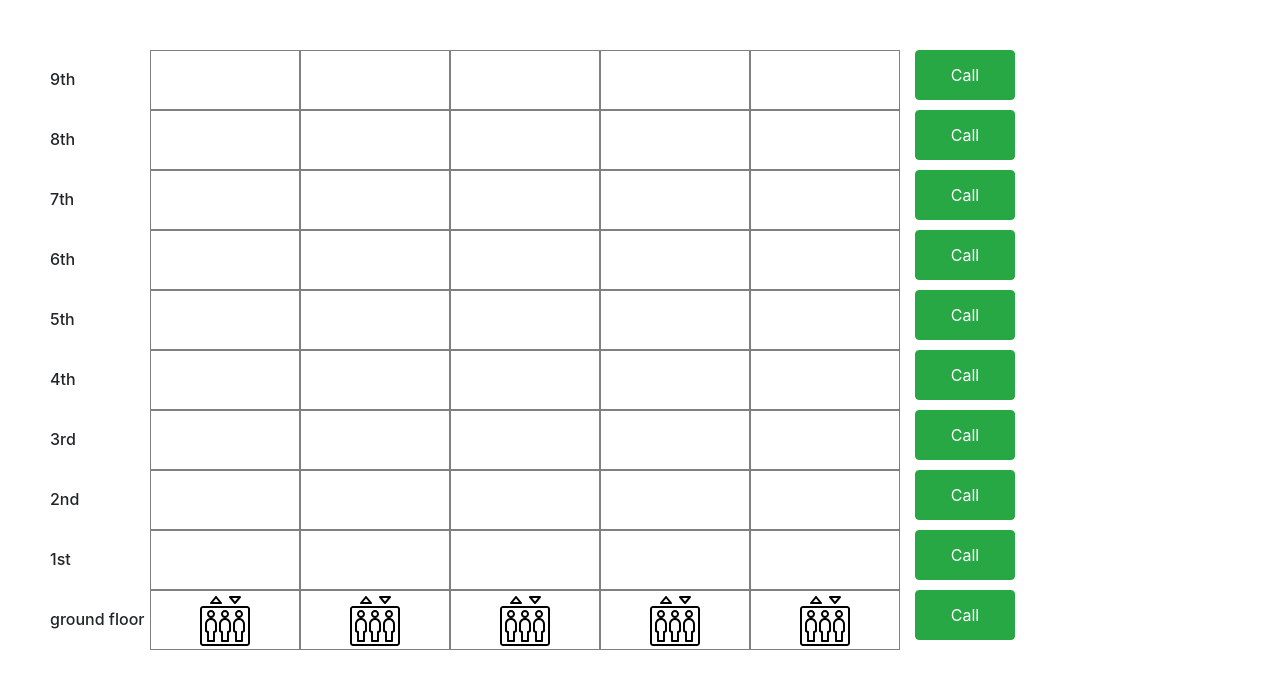
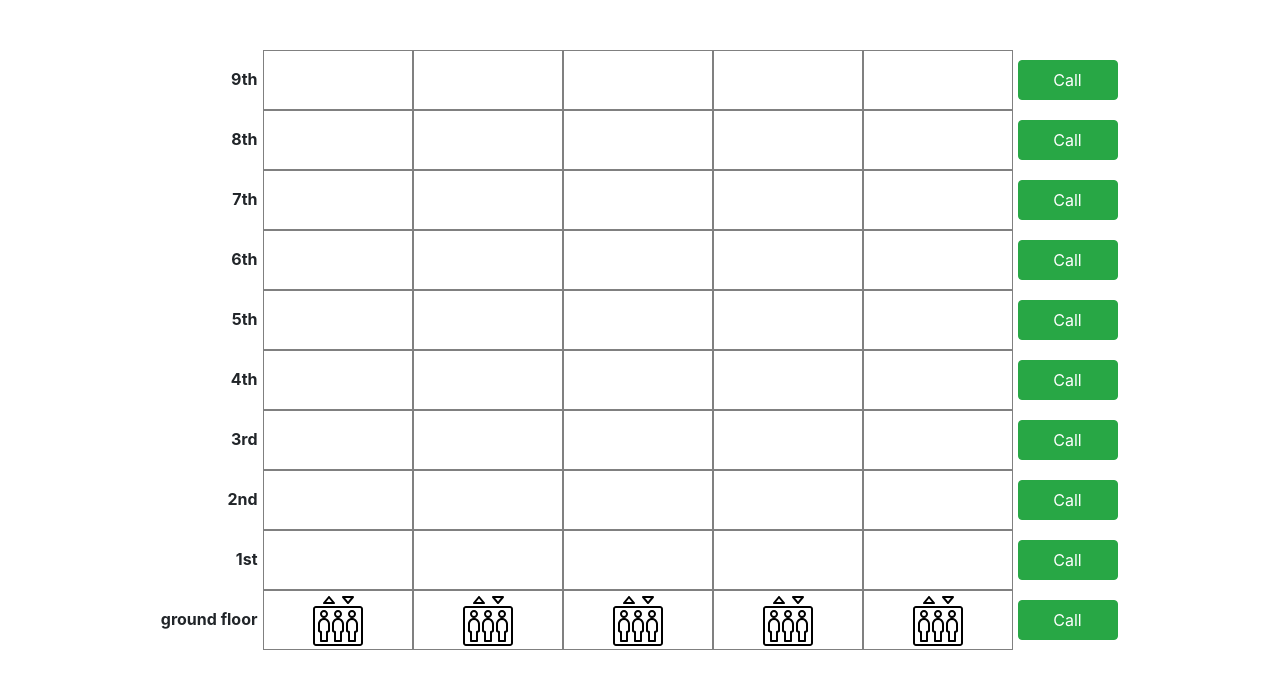
Before and after one commit to hodaya55/basic-react-setup, a React (Create React App) app: page /building in a window 1280 px wide. Shown: the top 688 px of the page. Built offline with nearby package versions, Linux system fonts and the light colour scheme; no server answers.

Commit message:
changed gui and some logic, need to do smooth movement and entry point

```diff
--- a/src/Utils.js
+++ b/src/Utils.js
@@ -15,7 +15,7 @@ export const generateFloors = () => {
 
   let _floors = floors.map((floor, i) => {
     floor['floorIndex'] = i;
-    floor['isPending'] = false;
+    floor['isPending'] = null;
     return floor;
   })
 
--- a/src/components/App.css
+++ b/src/components/App.css
@@ -28,15 +28,11 @@
   color: #61dafb;
 }
 
-@keyframes App-logo-spin {
-  from {
-    transform: rotate(0deg);
-  }
+.center {
+  display: flex;
+  justify-content: center;
+}
 
-  to {
-    transform: rotate(360deg);
-  }
-}
 
 /*
 .slide-bottom {
--- a/src/components/App.js
+++ b/src/components/App.js
@@ -1,14 +1,36 @@
 import './App.css';
 import Building from './Building';
+import { Link, Route, Navigation } from 'react-router-dom';
+import Button from 'react-bootstrap/Button'
 
 function App() {
 
   // TODO: create an entry point to the application
+
   return (
     <div >
-      <Building />
-    </div>
+
+      {/* <nav>
+        <Link to="/building">Dashboard</Link>
+      </nav>
+      <Route
+        path="/building"
+        component={Building}
+      /> */}
+
+      {/* <header className="App-header">
+        welcome to our building
+      </header> */}
+
+      {/* <Link to='./Building'>
+        {/* <Button>
+          Get inside
+    </Button> */}
+      {/* </Link> */}
+      < Building />
+    </div >
   );
 }
 
+
 export default App;
--- a/src/components/Building.js
+++ b/src/components/Building.js
@@ -13,7 +13,6 @@ export default function Building() {
 
   const floorBtnPressed = (fIndex) => {
     // console.log('floorIndex: ', fIndex);
-
     let _floors = floors.map((f, i) => {
       if (f.floorIndex === fIndex) {
         f.isPending = true;
@@ -23,7 +22,6 @@ export default function Building() {
     setFloors(_floors);
 
     elevatorsDestinationQueue.push(fIndex);
-    console.log('requested Floors', elevatorsDestinationQueue);
 
     // Checking here if an elevator avialable to come to this floorIndex and find the closet one
     findingClosetElevator(fIndex);
@@ -32,15 +30,14 @@ export default function Building() {
   const findingClosetElevator = (floorIndex) => {
     // Identify the closet elevator to the floor, and send the elevator to that floor
     const avialableElevators = elevators.filter(e => !e.isMoving);
-    console.log('avialableElevators', avialableElevators);
+    // console.log('avialable Elevators', avialableElevators);
     if (avialableElevators.length) {
       const distances = avialableElevators.map((e, i) => {
         return { distance: Math.abs(floorIndex - e.currentFloorIndex), elevatorIndex: i }
       });
       const closetElevator = distances.reduce((prev, curr) => prev.distance < curr.distance ? prev : curr);
-      const closetElevatorIndex = closetElevator.elevatorIndex;
 
-      handleCallingElevator(floorIndex, closetElevatorIndex, closetElevator.distance);
+      handleCallingElevator(floorIndex, closetElevator.elevatorIndex, closetElevator.distance);
 
       // Wait 2 seconds before moving to the next call (If exists)
       if (elevatorsDestinationQueue.length > 0) {
@@ -55,15 +52,15 @@ export default function Building() {
 
   const handleCallingElevator = (requestedFloorIndex, elevatorIndex, countFloors) => {
     console.log('handlecallingelevator');
-    // delete the requested floor from the queqe (maybe not push at all in floorBtnPressed func?)
+    // delete the requested floor from the queqe (maybe not push at all in floorBtnPressed func and only in findingClosetElevator func?)
     elevatorsDestinationQueue.pop();
 
     // Measure the time it took the elevator to reach the designated floor
     // I'm assuming each floor takes 0.5 sec
-    const timeout = countFloors * 500;
+    const time = countFloors * 500;
     setTimeout(() => {
       whenElevatorReachedFloor(requestedFloorIndex, elevatorIndex);
-    }, timeout);
+    }, time);
 
     let elevator = elevators[elevatorIndex];
     const direction = elevator.currentFloorIndex < requestedFloorIndex ? 'up' : 'down';
@@ -96,9 +93,17 @@ export default function Building() {
     });
     setElevators(updatedElevators);
 
+    let floor = floors.find(f => f.floorIndex === requestedFloorIndex);
+    floor.isPending = false; // Change the button text to “arrived”
+    let updatedFloors = floors.map((f, i) => {
+      if (f.floorIndex === requestedFloorIndex)
+        return floor;
+      return f;
+    });
+    setFloors(updatedFloors);
 
-    // After the 2 seconds, change the elevator color back to black, and change the
-    // button to “call”, with the initial design
+    // After the 2 seconds, change the elevator color back to black,
+    // and change the button to “call”, with the initial design
     setTimeout(() => {
       elevator.isMoving = null;
       let updatedElevators = elevators.map((e, i) => {
@@ -108,20 +113,20 @@ export default function Building() {
       });
       setElevators(updatedElevators);
 
-      let floor = floors[requestedFloorIndex];
-      floor.isPending = false;
+      floor.isPending = null;
       let updatedFloors = floors.map((f, i) => {
-        if (i === requestedFloorIndex)
+        if (f.floorIndex === requestedFloorIndex)
           return floor;
         return f;
       });
       setFloors(updatedFloors);
+      // console.table(updatedFloors);
 
     }, 2000);
   }
 
   return (
-    <div>
+    <div className="center">
       <Floors floorBtnPressed={floorBtnPressed} floors={floors} elevators={elevators} />
     </div>
   )
--- a/src/components/Floor.js
+++ b/src/components/Floor.js
@@ -12,6 +12,9 @@ const useStyles = makeStyles((theme) => ({
     padding: '5px',
     width: '150px',
     height: '60px',
+  },
+  floorName: {
+    width: 105 + 'px', paddingRight: '5px', fontWeight: 'bold', textAlign: 'right', margin: 'auto'
   }
 }));
 
@@ -20,7 +23,7 @@ export default function Floor(props) {
 
   return (
     <React.Fragment>
-      <h6 style={{ width: 100 + 'px', margin: 'auto 0' }}>{props.name}</h6>
+      <h6 className={classes.floorName}>{props.name}</h6>
       {props.elevators.map((e, i) =>
         <div className={classes.box} key={i}>
           {e.currentFloorIndex === props.floorIndex ? <Elevator {...e} /> : ''}
--- a/src/components/Floors.js
+++ b/src/components/Floors.js
@@ -7,8 +7,8 @@ import { makeStyles } from '@material-ui/core/styles';
 const useStyles = makeStyles((theme) => ({
   floorElevatorBtn: {
     width: '100px',
-    height: '50px',
-    marginLeft: '15px',
+    height: '40px',
+    margin: 'auto 5px',
   }
 }));
 
@@ -23,19 +23,17 @@ export default function Floors(props) {
   }
 
   const displayBtn = (floor) => {
-    const reachedFloor = props.elevators.filter((e, i) => (e.currentFloorIndex === floor.floorIndex));
-    console.log(floor);
-    console.log(reachedFloor);
-    // if (reachedFloor) { // TODO
-    if (reachedFloor && !floor.isPending) {
-      return <Button variant={floor.isPending ? 'danger' : 'success'} onClick={() => floorBtnPressed(floor.floorIndex)} className={classes.floorElevatorBtn}>{floor.isPending ? waitingLabel : callLabel}</Button>
-    } else {
+    if (floor.isPending === null) {
+      return <Button variant='success' onClick={() => floorBtnPressed(floor.floorIndex)} className={classes.floorElevatorBtn}>{callLabel}</Button>
+    } else if (floor.isPending) {
+      return <Button variant='danger' onClick={() => floorBtnPressed(floor.floorIndex)} className={classes.floorElevatorBtn}>{waitingLabel}</Button>
+    } else { //     false
       return <Button variant="outline-success" className={classes.floorElevatorBtn}>{arrivedLabel}</Button>
     }
   }
 
   return (
-    <div style={{ margin: 50 + 'px' }}>
+    <div style={{ margin: '50px' }}>
       {props.floors.map((floor, index) => {
         return (
           <Grid key={index} container >
```
